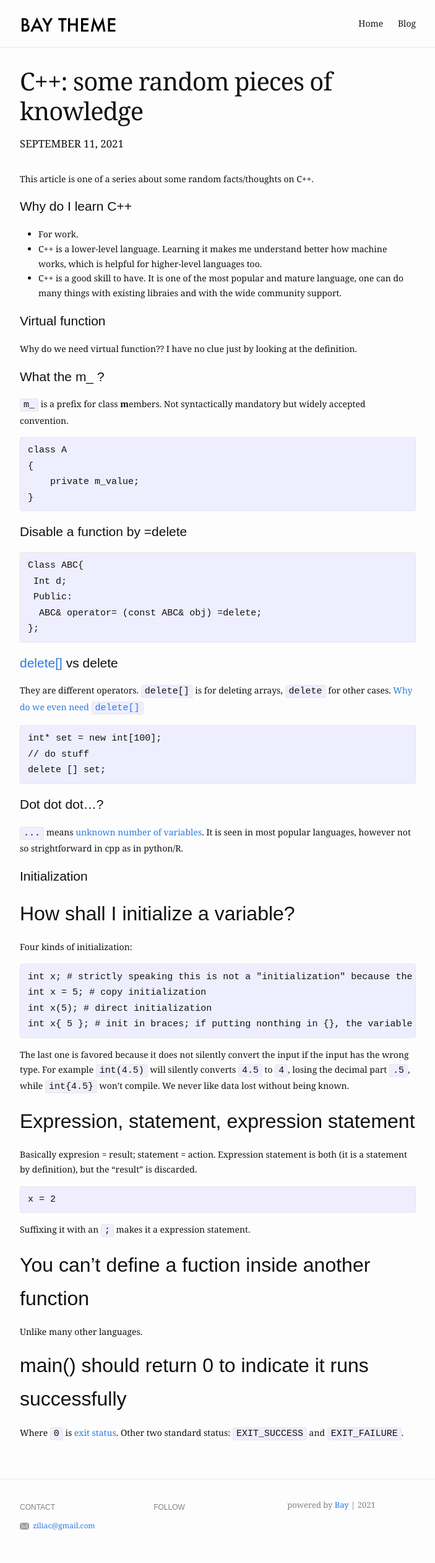
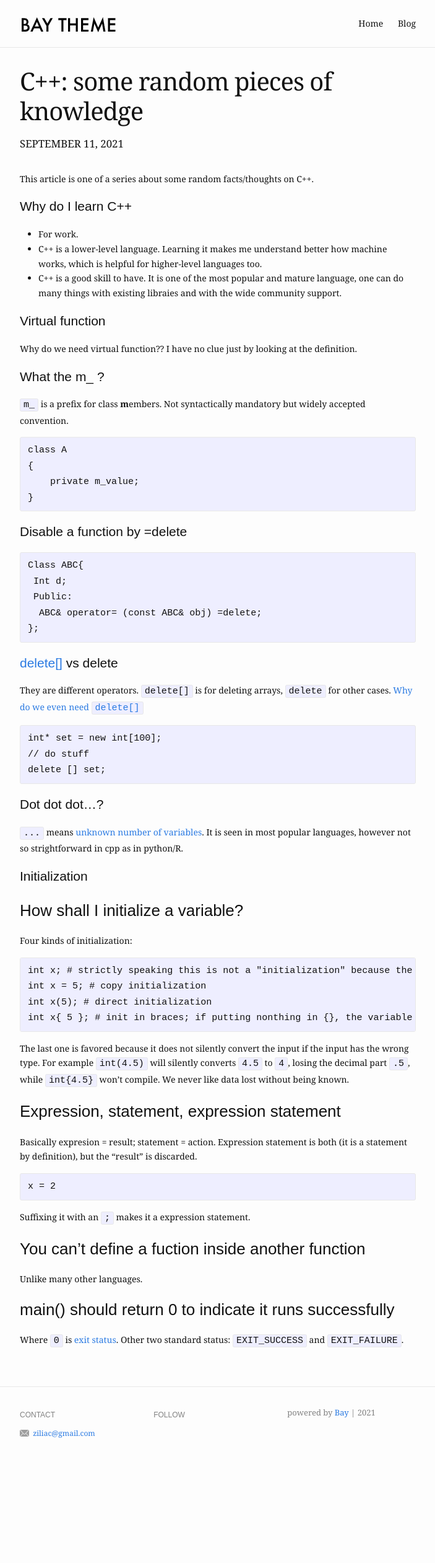
Before and after one commit to idiotekk/idiotekk.github.io, a Jekyll site: the page built from _posts/2021-09-11-cpp_random.markdown, in a window 1280 px wide. Shown: the whole page at 62% size, without its empty margins (288-991 px from the left). Built offline with Jekyll 4.4.1, drawn with Linux system fonts in a browser that asks for light colours; after the commit the page ends 2373 px from its top, so only the background shows below that.

````diff
--- a/_posts/2021-09-11-cpp_random.markdown
+++ b/_posts/2021-09-11-cpp_random.markdown
@@ -49,7 +49,7 @@ delete [] set;
 It is seen in most popular languages, however not so strightforward in cpp as in python/R.
 
 # Initialization
-## How shall I initialize a variable?
+### How shall I initialize a variable?
 Four kinds of initialization:
 ```cpp
 int x; # strictly speaking this is not a "initialization" because the varible is not initialized
@@ -59,16 +59,16 @@ int x{ 5 }; # init in braces; if putting nonthing in {}, the variable is set to
 ```
 The last one is favored because it does not silently convert the input if the input has the wrong type. For example `int(4.5)` will silently converts `4.5` to `4`, losing the decimal part `.5`, while `int{4.5}` won't compile. We never like data lost without being known.
 
-## Expression, statement, expression statement
+### Expression, statement, expression statement
 Basically expresion = result; statement = action. Expression statement is both (it is a statement by definition), but the "result" is discarded.
 ```
 x = 2
 ```
 Suffixing it with an `;` makes it a expression statement.
 
-## You can't define a fuction inside another function
+### You can't define a fuction inside another function
 Unlike many other languages.
 
-## main() should return 0 to indicate it runs successfully
+### main() should return 0 to indicate it runs successfully
 Where `0` is [exit status](https://en.wikipedia.org/wiki/Exit_status).
 Other two standard status: `EXIT_SUCCESS` and `EXIT_FAILURE`.
````
